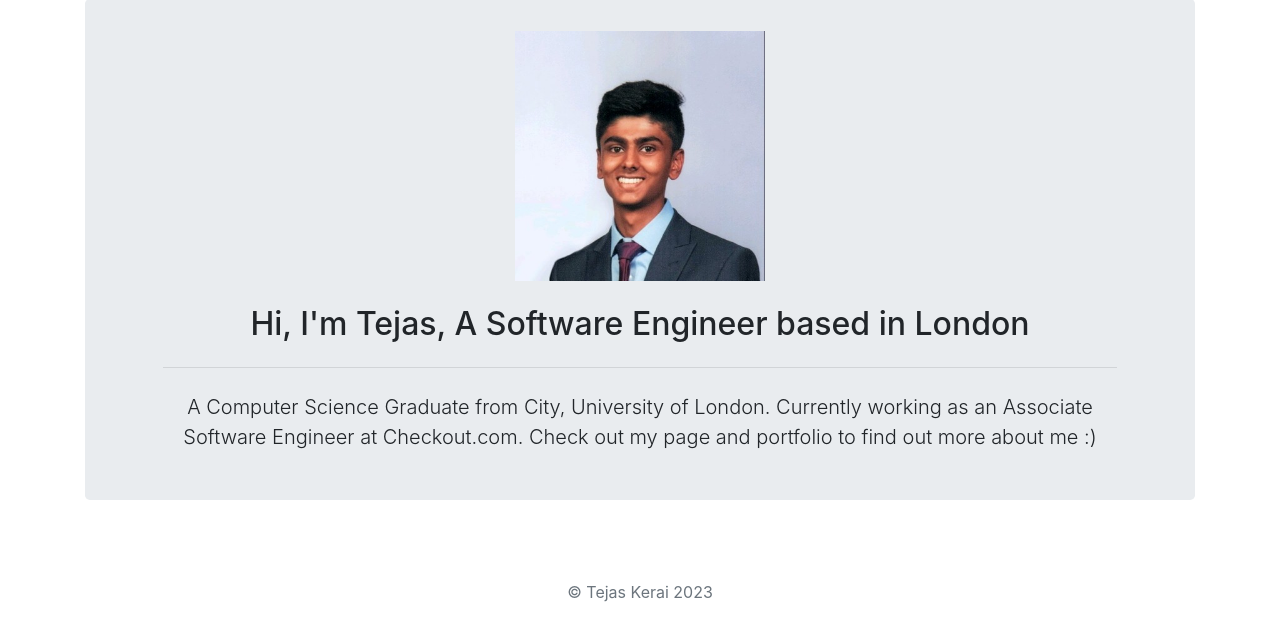
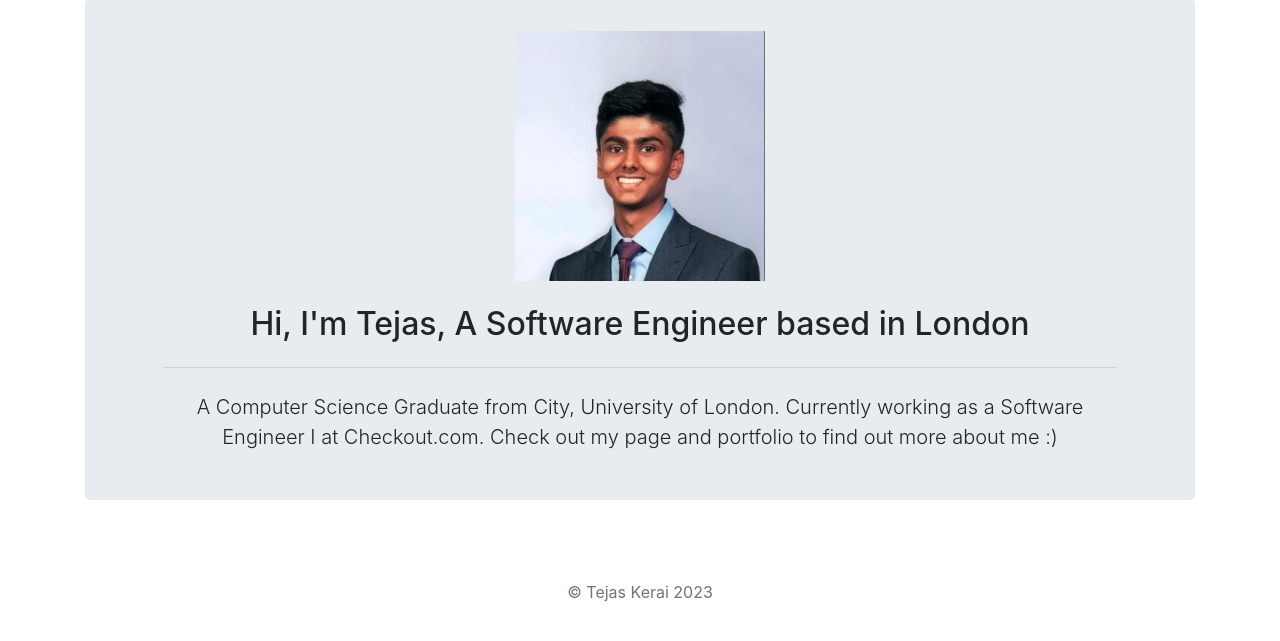
Before and after one commit to tejaskerai/PersonalPortfolio, a Django app: page / in a window 1280 px wide. Shown: the part 104-745 px from the top of the page. Run offline with Django 3.2, Linux system fonts and the light colour scheme.

Commit message:
Change home introduction

```diff
--- a/templates/home.html
+++ b/templates/home.html
@@ -17,7 +17,7 @@
         <br>
         <h1 style="text-align:center;" id="hometext">Hi, I'm Tejas, A Software Engineer based in London</h1>
         <hr class="my-4">
-        <p style="text-align:center;" class="lead">A Computer Science Graduate from City, University of London. Currently working as an Associate Software Engineer at Checkout.com. Check out my page and portfolio to find out more about me :)</p>
+        <p style="text-align:center;" class="lead">A Computer Science Graduate from City, University of London. Currently working as a Software Engineer I at Checkout.com. Check out my page and portfolio to find out more about me :)</p>
     </div>
 </div>
 
```
Also changed, not shown: README.md.
